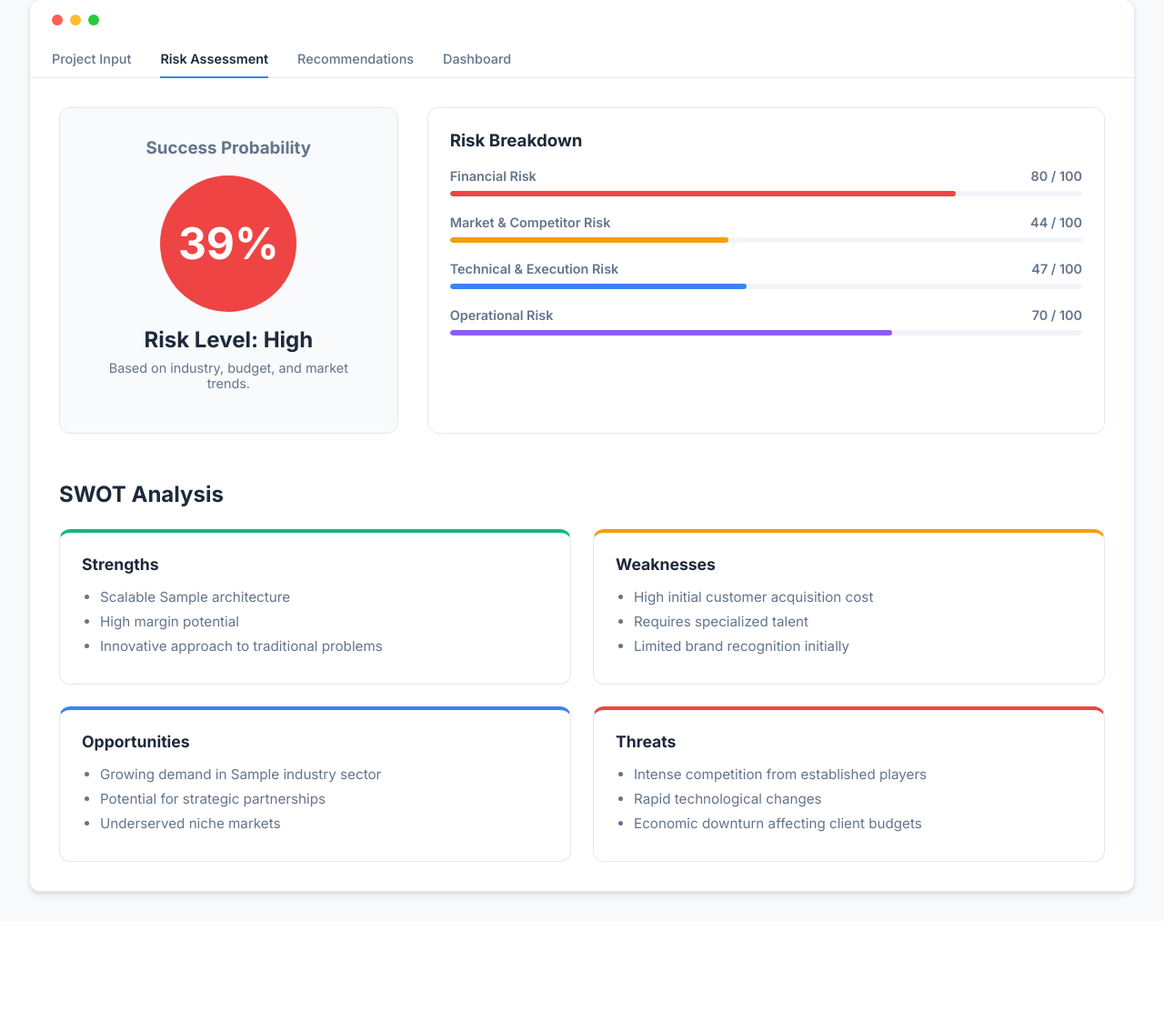
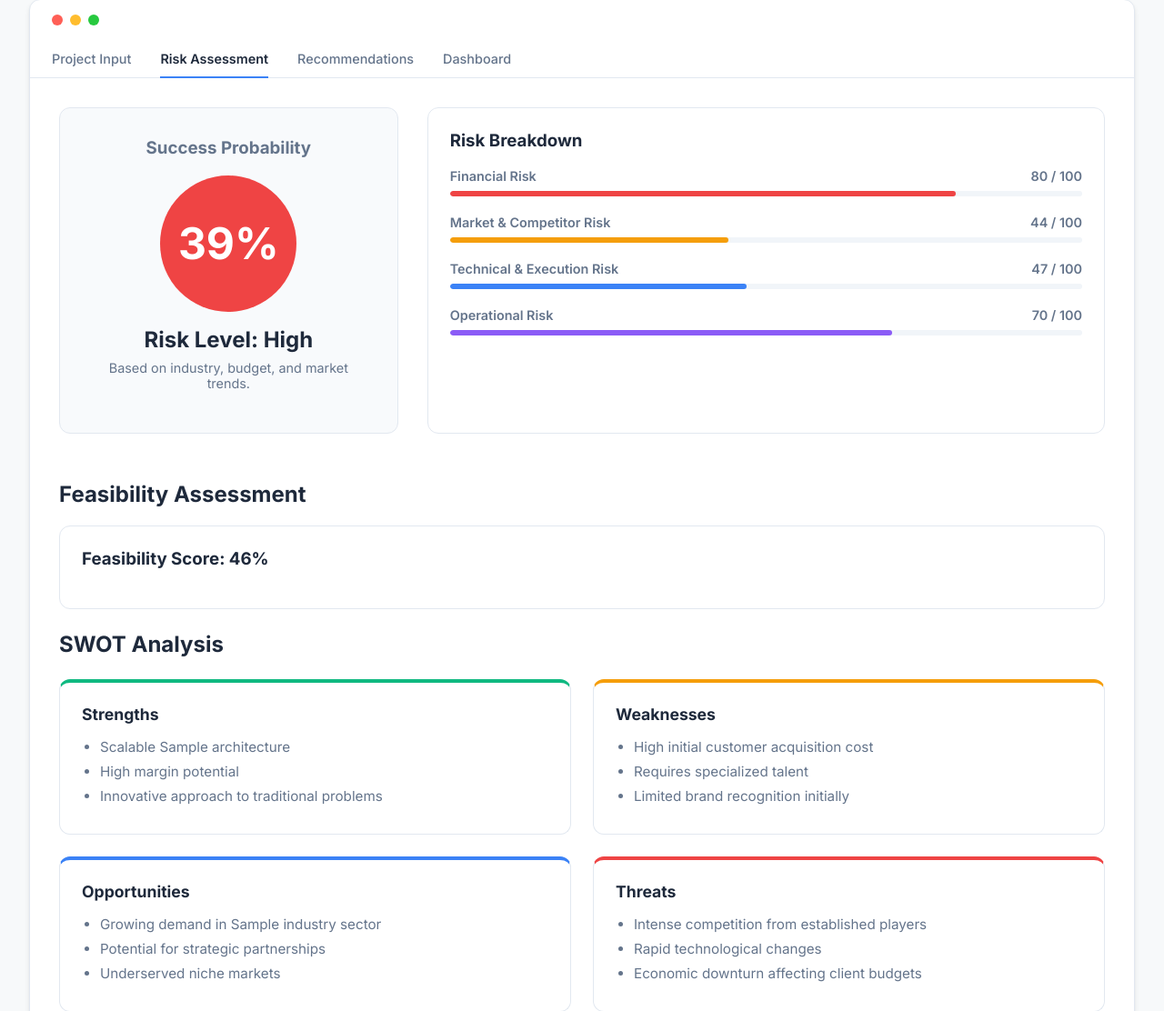
Before and after one commit to trijitroy2006/Failure-Prediction-AI, a Flask app: page /risk_assessment in a window 1280 px wide. Shown: the part 127-1239 px from the top of the page at 91% size. Before the commit the page ends 1114 px from the top, so only its background shows below. Run offline with Flask 3, Linux system fonts and the light colour scheme; the visitor is signed in with stand-in values (Sample User, id 1); a database or web service that is not in the repository returns one stand-in record (values such as "Sample title"); some libraries are stand-ins or nearby versions.

Commit message:
Add feasibility assessment

```diff
--- a/app.py
+++ b/app.py
@@ -2,6 +2,7 @@ from flask import Flask, render_template, request, redirect, url_for, session, j
 import database
 import market_analysis
 import secrets
+import feasibility
 
 app = Flask(__name__)
 app.secret_key = secrets.token_hex(16)
@@ -75,7 +76,14 @@ def risk_assessment():
     scores = risk_analysis.calculate_risk_scores(project)
     swot = risk_analysis.generate_swot(project)
 
-    return render_template('risk_assessment.html', project=project, scores=scores, swot=swot)
+    feasibility_score = feasibility.calculate_feasibility(
+    100 - scores["market_risk"],
+    100 - scores["technical_risk"],
+    100 - scores["market_risk"],
+    100 - scores["financial_risk"]
+)
+
+    return render_template('risk_assessment.html', project=project, scores=scores, swot=swot, feasibility_score= feasibility_score)
 
 @app.route('/api/analyze', methods=['POST'])
 def api_analyze():
--- /dev/null
+++ b/feasibility.py
@@ -0,0 +1,15 @@
+def calculate_feasibility(
+    market_opportunity,
+    team_capability,
+    competitive_advantage,
+    resource_availability,
+):
+    # Calculate the average feasibility score
+    score = (
+        market_opportunity
+        + team_capability
+        + competitive_advantage
+        + resource_availability
+    ) / 4
+
+    return round(score)
--- a/templates/risk_assessment.html
+++ b/templates/risk_assessment.html
@@ -184,6 +184,11 @@
             </div>
 
             <div style="padding: 0 2rem 2rem 2rem;">
+              <h2>Feasibility Assessment</h2>
+           <div style="padding: 1.5rem; border: 1px solid var(--border-color); border-radius: 12px; margin-bottom: 1.5rem;">
+        <h3 style="margin-top: 0;">Feasibility Score: {{ feasibility_score }}%</h3>
+         </div>
+
                 <h2>SWOT Analysis</h2>
                 <div class="swot-grid">
                     <div class="swot-box strengths">
```
